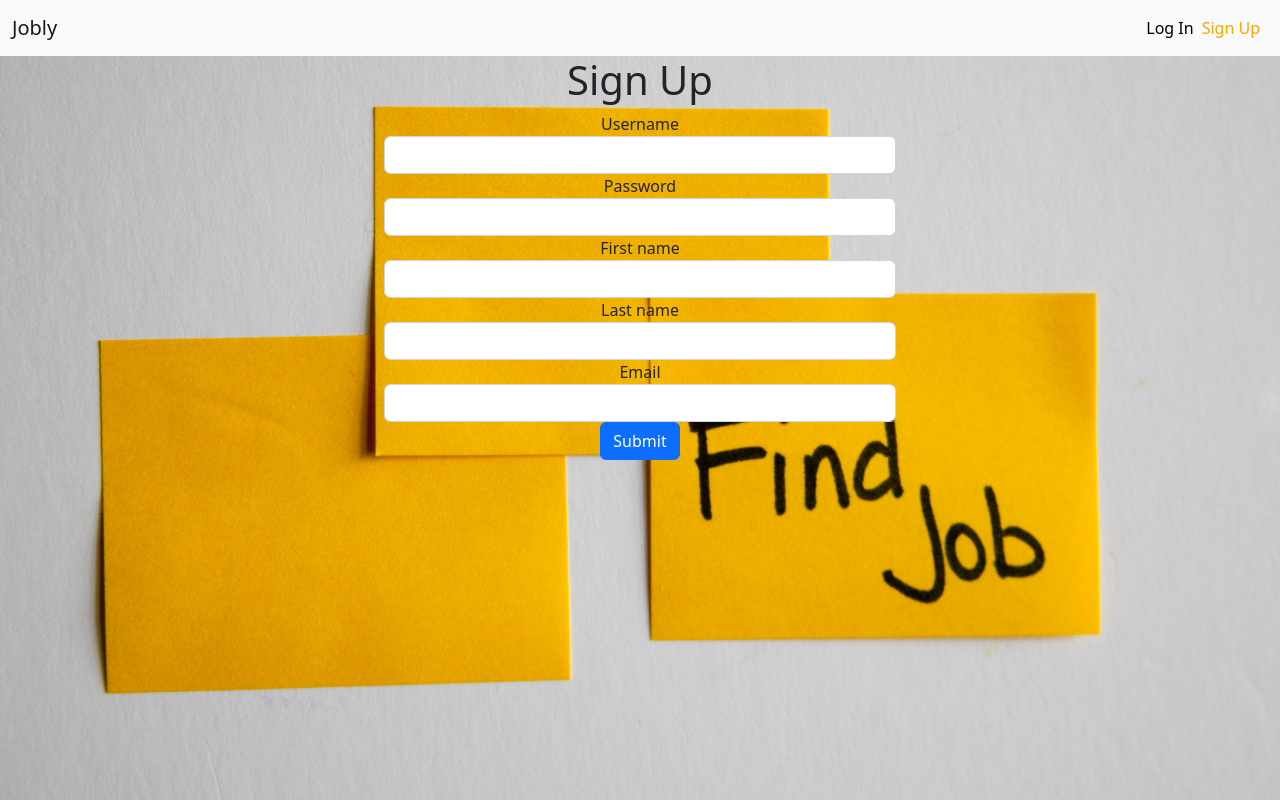
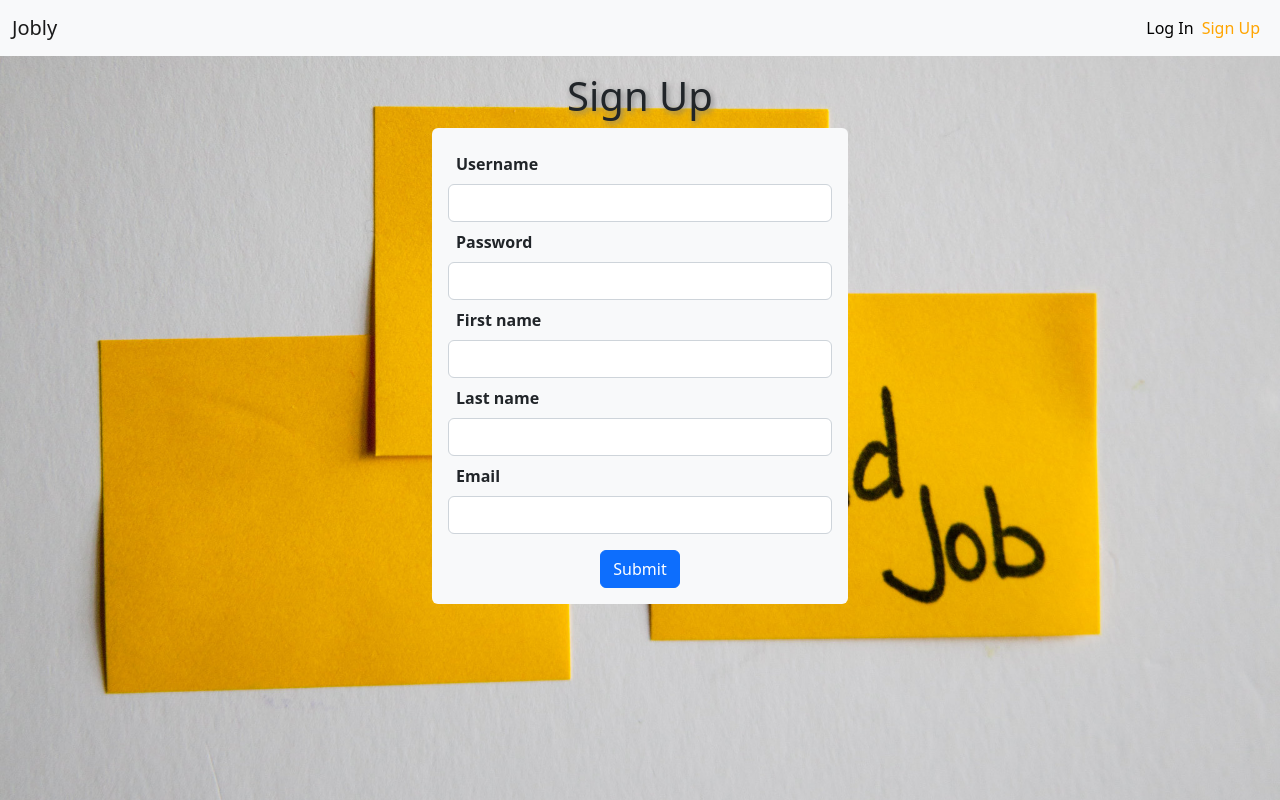
Before and after one commit to amaesanchez/react-jobly-frontend, a React (Create React App) app: page /signup in a window 1280 px wide. Built offline with nearby package versions, Linux system fonts and the light colour scheme; no server answers.

Commit message:
final css edits

```diff
--- a/src/App.css
+++ b/src/App.css
@@ -51,23 +51,12 @@
   color: orange;
 }
 
-/** Lists  */
-.list {
-  margin-left: 100px;
-  margin-right: 100px;
-}
-
-/** Cards  */
-.card {
-  margin: 30px;
-}
-
+/** Card styling */
 .card img {
   width: 50px;
 }
 
-/** Forms */
-.userforms {
-  margin-left: 30%;
-  margin-right: 30%;
+/** Form styling */
+.form-header {
+  text-shadow: 2px 2px 6px gray
 }
--- a/src/CompanyCard.js
+++ b/src/CompanyCard.js
@@ -8,7 +8,7 @@
 
 function CompanyCard({ company }) {
   return (
-    <div className="CompanyCard card bg-light p-3">
+    <div className="CompanyCard bg-light rounded p-3 m-3">
       <div className="d-flex justify-content-between">
         <h4>{company.name}</h4>
         {company.logoUrl ? (
@@ -17,7 +17,7 @@ function CompanyCard({ company }) {
           <></>
         )}
       </div>
-      <p>{company.description}</p>
+        <p className="d-flex float-left m-2">{company.description}</p>
     </div>
   );
 }
--- a/src/CompanyList.js
+++ b/src/CompanyList.js
@@ -30,7 +30,8 @@ function CompanyList() {
   if (!companies) return <Loading />;
 
   return (
-    <div className="CompanyList list mt-4">
+    <div className="CompanyList d-flex justify-content-center mt-4">
+      <div className="col-lg-8 col-12">
         <SearchForm searchFor={getCompanies} />
         <div className="CompanyList-companies">
           {companies.length === 0 ? (
@@ -48,6 +49,7 @@ function CompanyList() {
           )}
         </div>
       </div>
+    </div>
   );
 }
 export default CompanyList;
--- a/src/JobList.js
+++ b/src/JobList.js
@@ -28,7 +28,8 @@ function JobList() {
   if (!jobs) return <Loading />;
 
   return (
-    <div className="JobList list mt-4">
+    <div className="JobList d-flex justify-content-center mt-4">
+      <div className="col-lg-8 col-12">
         <SearchForm searchFor={getJobs} />
         <div className="JobList-jobs">
           {jobs.length === 0 ? (
@@ -38,6 +39,7 @@ function JobList() {
           )}
         </div>
       </div>
+    </div>
   );
 }
 export default JobList;
--- a/src/LoginForm.js
+++ b/src/LoginForm.js
@@ -2,7 +2,6 @@ import { useContext, useState } from "react";
 import { Navigate } from "react-router-dom";
 import Alerts from "./Alerts";
 import userContext from "./userContext";
-
 
 /** Render login form and navigate to homepage on successful login
  * else show errors
@@ -24,12 +23,11 @@ function LoginForm({ handleLogin }) {
 
   // default inputs to remove later
   const initialState = {
-    username: "testuser",
-    password: "password"
+    username: "",
+    password: "",
   };
-  const [formData, setFormData] = useState(initialState)
-  const [err, setErr] = useState(null)
-
+  const [formData, setFormData] = useState(initialState);
+  const [err, setErr] = useState(null);
 
   function handleChange(evt) {
     const { name, value } = evt.target;
@@ -45,40 +43,50 @@ function LoginForm({ handleLogin }) {
     try {
       await handleLogin(formData);
     } catch (err) {
-      setErr(err)
+      setErr(err);
     }
     setFormData(initialState);
   }
 
-  if (currUser) return <Navigate to={"/"}/>
+  if (currUser) return <Navigate to={"/"} />;
 
   return (
-    <div className="LoginForm userforms justify-content-center">
-      <h1>Log In</h1>
-      <form onSubmit={handleSubmit}>
+    <div className="LoginForm d-flex justify-content-center p-3">
+      <div className="col-lg-4 col-12">
+        <h1 className="form-header">Log In</h1>
+        <form onSubmit={handleSubmit} className="bg-light rounded p-3">
           <div className="form-group">
             {err && <Alerts err={err} />}
-          <label htmlFor="username">Username</label>
+            <label className="d-flex float-left m-2" htmlFor="username">
+              <b>Username</b>
+            </label>
             <input
               onChange={handleChange}
               type="text"
               className="form-control"
               id="username"
               name="username"
-            value={formData.username}/>
-          <label htmlFor="password">Password</label>
+              value={formData.username}
+            />
+            <label className="d-flex float-left m-2" htmlFor="password">
+              <b>Password</b>
+            </label>
             <input
               onChange={handleChange}
               type="password"
               className="form-control"
               id="password"
               name="password"
-            value={formData.password}/>
+              value={formData.password}
+            />
           </div>
-        <button type="submit" className="btn btn-primary">Submit</button>
+          <button type="submit" className="btn btn-primary mt-3">
+            Submit
+          </button>
         </form>
       </div>
-  )
+    </div>
+  );
 }
 
 export default LoginForm;
--- a/src/NavBar.js
+++ b/src/NavBar.js
@@ -35,7 +35,7 @@ function NavBar({ handleLogout }) {
         </li>
         <li className="nav-item">
           <NavLink to="/profile">
-            <div className="navbar-link me-2">{currUser.username}</div>
+            <div className="navbar-link me-2"><b>{currUser.username}</b></div>
           </NavLink>
         </li>
         <li onClick={logOutUser} className="nav-item">
--- a/src/Profile.js
+++ b/src/Profile.js
@@ -47,15 +47,18 @@ function Profile({ handleUpdate }) {
   }
 
   return (
-    <div className="ProfileForm userforms justify-content-center">
-      <h1>Profile</h1>
-      <form onSubmit={handleSubmit}>
+    <div className="ProfileForm d-flex justify-content-center p-3">
+      <div className="col-lg-4 col-12">
+        <h1 className="form-header">Profile</h1>
+        <form onSubmit={handleSubmit} className="bg-light rounded p-3">
           <div className="form-group">
             {err && <Alerts err={err} />}
             {isUpdated && (
               <Alerts success={["Profile has been successfully updated."]} />
             )}
-          <label htmlFor="username">Username</label>
+            <label className="d-flex float-left m-2" htmlFor="username">
+              <b>Username</b>
+            </label>
             <input
               disabled
               onChange={handleChange}
@@ -65,7 +68,9 @@ function Profile({ handleUpdate }) {
               name="username"
               value={currUser.username}
             />
-          <label htmlFor="firstName">First name</label>
+            <label className="d-flex float-left m-2" htmlFor="firstName">
+              <b>First name</b>
+            </label>
             <input
               onChange={handleChange}
               type="text"
@@ -74,7 +79,9 @@ function Profile({ handleUpdate }) {
               name="firstName"
               value={formData.firstName}
             />
-          <label htmlFor="lastName">Last name</label>
+            <label className="d-flex float-left m-2" htmlFor="lastName">
+              <b>Last name</b>
+            </label>
             <input
               onChange={handleChange}
               type="text"
@@ -83,7 +90,9 @@ function Profile({ handleUpdate }) {
               name="lastName"
               value={formData.lastName}
             />
-          <label htmlFor="email">Email</label>
+            <label className="d-flex float-left m-2" htmlFor="email">
+              <b>Email</b>
+            </label>
             <input
               onChange={handleChange}
               type="email"
@@ -93,10 +102,11 @@ function Profile({ handleUpdate }) {
               value={formData.email}
             />
           </div>
-        <button type="submit" className="btn btn-primary">
+          <button type="submit" className="btn btn-primary mt-3">
             Submit
           </button>
         </form>
+      </div>
     </div>
   );
 }
--- a/src/SearchForm.js
+++ b/src/SearchForm.js
@@ -16,28 +16,26 @@ function SearchForm({ searchFor }) {
   const [formData, setFormData] = useState(initialState);
 
   function handleChange(evt) {
-    const { name, value } = evt.target;
-
-    setFormData((formData) => ({
-      ...formData,
-      [name]: value,
-    }));
+    const { value } = evt.target;
+    setFormData(value);
   }
 
   function handleSubmit(evt) {
     evt.preventDefault();
-    searchFor(formData.search.trim());
+    if (formData.length === 0) {
+      return;
+    }
+    searchFor(formData.trim());
     setFormData(initialState);
   }
-
   return (
     <form className="SearchForm d-flex justify-content-center" onSubmit={handleSubmit}>
-      <div className="d-flex justify-content-center col-5">
+      <div className="col-5 d-flex">
         <input
           name="search"
-          className="form-control"
+          className="form-control me-2"
           onChange={handleChange}
-          value={formData.search}
+          value={formData}
           placeholder="Enter search term..."
         ></input>
         <button type="submit" className="SearchFormBtn btn btn-primary">Search</button>
--- a/src/SignupForm.js
+++ b/src/SignupForm.js
@@ -1,4 +1,3 @@
-
 import { useContext, useState } from "react";
 import { Navigate } from "react-router-dom";
 import Alerts from "./Alerts";
@@ -28,11 +27,10 @@ function SignupForm({ handleRegister }) {
     password: "",
     firstName: "",
     lastName: "",
-    email: ""
+    email: "",
   };
-  const [formData, setFormData] = useState(initialState)
-  const [err, setErr] = useState(null)
-
+  const [formData, setFormData] = useState(initialState);
+  const [err, setErr] = useState(null);
 
   function handleChange(evt) {
     const { name, value } = evt.target;
@@ -48,64 +46,83 @@ function SignupForm({ handleRegister }) {
     try {
       await handleRegister(formData);
     } catch (err) {
-      setErr(err)
+      setErr(err);
     }
     setFormData(initialState);
   }
 
-  if (currUser) return <Navigate to={"/"}/>
+  if (currUser) return <Navigate to={"/"} />;
 
   return (
-    <div className="SignupForm userforms justify-content-center">
-      <h1>Sign Up</h1>
-      <form onSubmit={handleSubmit}>
+    <div className="SignupForm d-flex justify-content-center p-3">
+      <div className="col-lg-4 col-12">
+        <h1 className="form-header">Sign Up</h1>
+        <form onSubmit={handleSubmit} className="bg-light rounded p-3">
           <div className="form-group">
             {err && <Alerts err={err} />}
-          <label htmlFor="username">Username</label>
+            <label className="d-flex float-left m-2" htmlFor="username">
+              <b>Username</b>
+            </label>
             <input
               onChange={handleChange}
               type="text"
               className="form-control"
               id="username"
               name="username"
-            value={formData.username}/>
-          <label htmlFor="password">Password</label>
+              value={formData.username}
+            />
+            <label className="d-flex float-left m-2" htmlFor="password">
+              <b>Password</b>
+            </label>
             <input
               onChange={handleChange}
               type="password"
               className="form-control"
               id="password"
               name="password"
-            value={formData.password}/>
-          <label htmlFor="firstName">First name</label>
+              value={formData.password}
+            />
+            <label className="d-flex float-left m-2" htmlFor="firstName">
+              <b>First name</b>
+            </label>
             <input
               onChange={handleChange}
               type="text"
               className="form-control"
               id="firstName"
               name="firstName"
-            value={formData.firstName}/>
-          <label htmlFor="lastName">Last name</label>
+              value={formData.firstName}
+            />
+            <label className="d-flex float-left m-2" htmlFor="lastName">
+              <b>Last name</b>
+            </label>
             <input
               onChange={handleChange}
               type="text"
               className="form-control"
               id="lastName"
               name="lastName"
-            value={formData.lastName}/>
-          <label htmlFor="email">Email</label>
+              value={formData.lastName}
+            />
+            <label className="d-flex float-left m-2" htmlFor="email">
+              <b>Email</b>
+            </label>
             <input
               onChange={handleChange}
               type="email"
               className="form-control"
               id="email"
               name="email"
-            value={formData.email}/>
+              value={formData.email}
+            />
           </div>
-        <button type="submit" className="btn btn-primary">Submit</button>
+          <button type="submit" className="btn btn-primary mt-3">
+            Submit
+          </button>
         </form>
       </div>
-  )
+    </div>
+  );
 }
 
 export default SignupForm;
--- a/src/api.js
+++ b/src/api.js
@@ -85,8 +85,8 @@ class JoblyApi {
 
   /** Apply user to job */
   static async applyToJob(username, id) {
-    let res = await this.request(`users/${username}/jobs/${id}`, "post");
-    return res.user;
+    let res = await this.request(`users/${username}/jobs/${id}`, {}, "post");
+    return res.applied;
   }
 }
 
```
Also changed, not shown: src/App.js (+10 -4 lines), src/JobCard.js (+17 -4 lines). Lines whose indentation alone changed are shown as unchanged.
